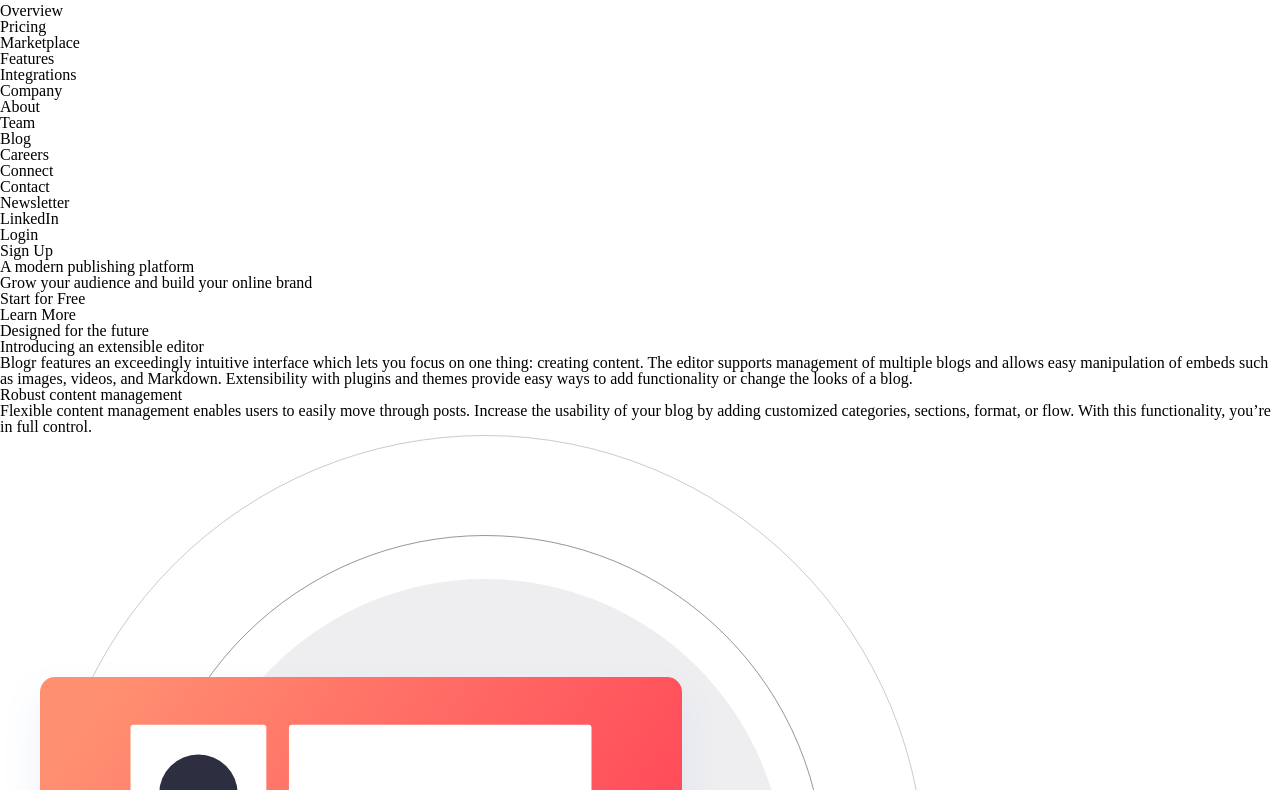
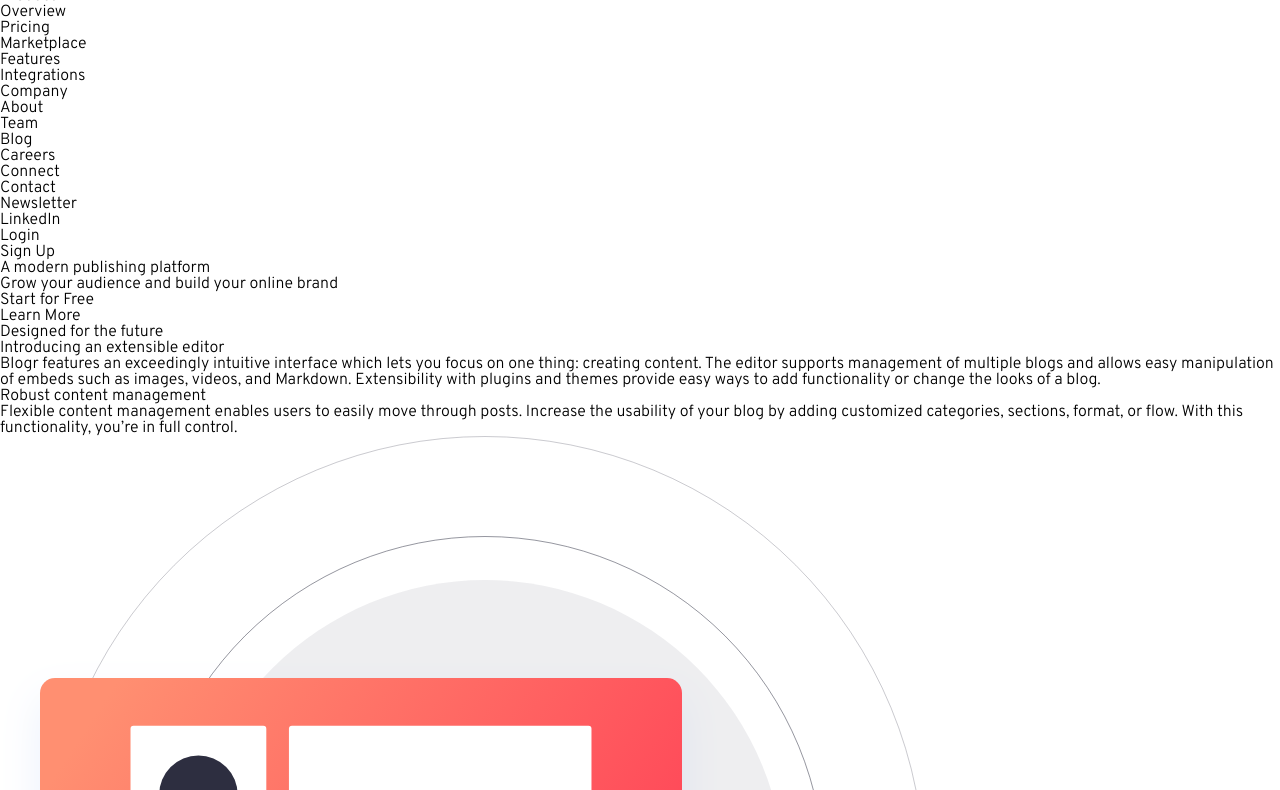
Before and after one commit to Zachcos/FeMentor-BlogrLandingPage, a plain HTML site: page index.html in a window 1280 px wide. Shown: the part 56-846 px from the top of the page. Drawn offline with Linux system fonts and the light colour scheme.

Commit message:
Set default global font family and weight

```diff
--- a/css/main.scss
+++ b/css/main.scss
@@ -27,5 +27,7 @@ $bg__grad__introCta: linear-gradient(
 /* End variables */
 
 html {
+  font-family: "Overpass", sans-serif;
   font-size: 100%;
+  font-weight: 300;
 }
```
Also changed, not shown: css/main.css, 1 other file.
